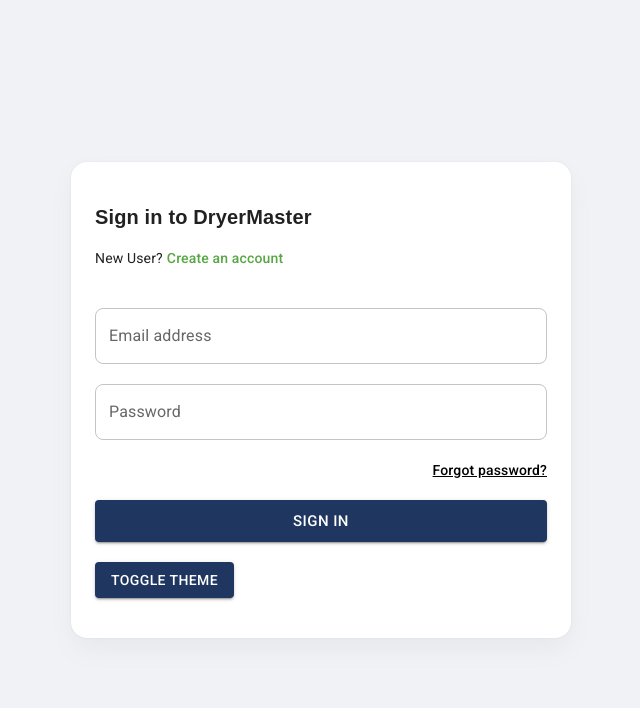
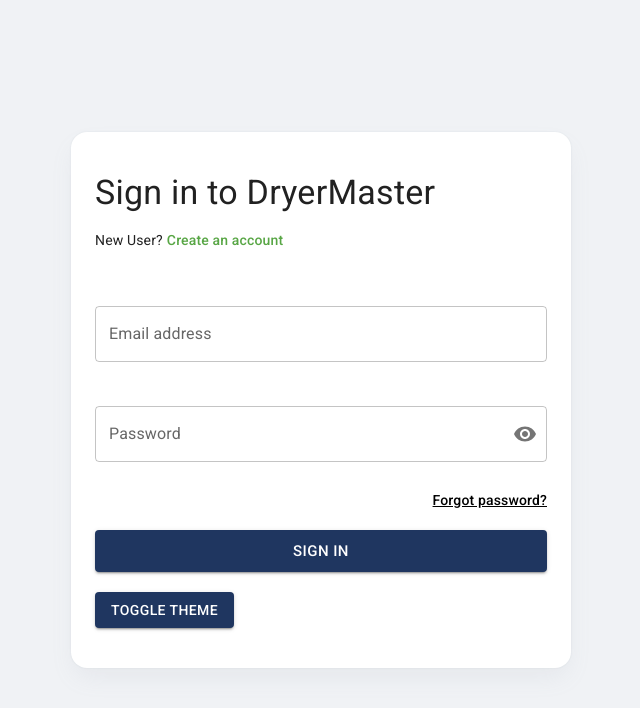
Before and after one commit to inamcode-hub/dm_mobile_ui, a React (Vite) app: page / in a window 1280 px wide. Shown: the top 708 px of the page, without its empty margins (319-959 px from the left). Built offline with nearby package versions, Linux system fonts and the light colour scheme; no server answers.

Commit message:
login UI

```diff
--- a/src/pages/auth/Login.jsx
+++ b/src/pages/auth/Login.jsx
@@ -1,24 +1,64 @@
+import React, { useState } from 'react';
 import styled from '@emotion/styled';
+import {
+  Button,
+  IconButton,
+  InputAdornment,
+  TextField,
+  Typography,
+} from '@mui/material';
+import { Link } from 'react-router-dom';
 import ToggleTheme from '../../components/ToggleTheme';
-import { Button, TextField, Typography } from '@mui/material';
-import { Link } from 'react-router-dom';
+import { Visibility, VisibilityOff } from '@mui/icons-material';
 
+const initialState = {
+  email: '',
+  password: '',
+  showPassword: false,
+  emailError: false,
+  passwordError: false,
+};
 const Login = () => {
+  const [state, setState] = useState(initialState);
+  const { email, password, emailError, passwordError, showPassword } = state;
+
+  const handleShowPassword = () => {
+    setState({ ...state, showPassword: !showPassword });
+  };
+
   const handleSubmit = (e) => {
     e.preventDefault();
-    console.log('submit');
+
+    // Validate email
+    if (!email) {
+      setState((prevState) => ({ ...prevState, emailError: true }));
+    } else {
+      setState((prevState) => ({ ...prevState, emailError: false }));
+    }
+
+    // Validate password
+    if (!password) {
+      setState((prevState) => ({ ...prevState, passwordError: true }));
+    } else {
+      setState((prevState) => ({ ...prevState, passwordError: false }));
+    }
+
+    // If both email and password are valid, proceed with form submission
+    if (!emailError && !passwordError) {
+      console.log('Submit form');
+    }
   };
 
   return (
     <Wrapper>
-      <div className='container'>
-        <div className='heading'>
+      <Container>
+        <Heading>
           <Typography
             variant='h4'
             className='heading-title'>
             Sign in to DryerMaster
           </Typography>
-          <div className='heading-body'>
+          <HeadingBody>
             <Typography
               variant='body2'
               className='new-user'>
@@ -31,24 +71,45 @@
                 Create an account
               </Typography>
             </Link>
-          </div>
-        </div>
+          </HeadingBody>
+        </Heading>
         <form onSubmit={handleSubmit}>
-          <div className='body'>
+          <Body>
             <TextField
               fullWidth
+              type='email'
               label='Email address'
               variant='outlined'
               margin='normal'
+              value={email}
+              onChange={(e) => setState({ ...state, email: e.target.value })}
+              error={emailError}
+              helperText={emailError && 'Please enter your email'}
             />
             <TextField
               fullWidth
               label='Password'
-              type='password'
+              type={showPassword ? 'text' : 'password'}
               variant='outlined'
               margin='normal'
+              value={password}
+              onChange={(e) => setState({ ...state, password: e.target.value })}
+              error={passwordError}
+              helperText={passwordError && 'Password is required'}
+              InputProps={{
+                endAdornment: (
+                  <InputAdornment position='end'>
+                    <IconButton
+                      aria-label='toggle password visibility'
+                      onClick={handleShowPassword}
+                      edge='end'>
+                      {showPassword ? <VisibilityOff /> : <Visibility />}
+                    </IconButton>
+                  </InputAdornment>
+                ),
+              }}
             />
-            <div className='forgot-password'>
+            <ForgotPassword>
               <Link to='/forgot-password'>
                 <Typography
                   variant='body2'
@@ -56,7 +117,7 @@
                   Forgot password?
                 </Typography>
               </Link>
-            </div>
+            </ForgotPassword>
             <Button
               fullWidth
               variant='contained'
@@ -66,9 +127,9 @@
               Sign In
             </Button>
             <ToggleTheme />
-          </div>
+          </Body>
         </form>
-      </div>
+      </Container>
     </Wrapper>
   );
 };
@@ -78,10 +139,11 @@
   width: 100vw;
   display: grid;
   place-items: center;
-  /* gray background color */
   background-color: ${({ theme }) =>
     theme.palette.mode === 'light' && '#f0f2f5'};
-  .container {
+`;
+
+const Container = styled.div`
   transition: box-shadow 300ms cubic-bezier(0.4, 0, 0.2, 1) 0ms;
   box-shadow: rgba(145, 158, 171, 0.2) 0px 0px 2px 0px,
     rgba(145, 158, 171, 0.12) 0px 12px 24px -4px;
@@ -91,19 +153,22 @@
   background-color: ${({ theme }) =>
     theme.palette.mode === 'dark' ? '#333' : 'white'};
   border: ${({ theme }) => theme.palette.mode === 'dark' && '1px solid #333'};
-    .heading {
+  @media (max-width: 600px) {
+    width: 95%;
+  }
+  @media (min-width: 600px) {
+    width: 500px;
+  }
+`;
+
+const Heading = styled.div`
   display: flex;
   flex-direction: column;
   gap: 16px;
   margin-bottom: 40px;
-      .heading-title {
-        margin: 0px;
-        font-weight: 700;
-        line-height: 1.5;
-        font-size: 1.25rem;
-        font-family: 'Public Sans', sans-serif;
-      }
-      .heading-body {
+`;
+
+const HeadingBody = styled.div`
   display: flex;
   flex-direction: row;
   gap: 4px;
@@ -121,38 +186,20 @@
       text-decoration: underline;
     }
   }
-      }
-    }
-    .body {
+`;
+const Body = styled.div`
   display: flex;
   flex-direction: column;
   gap: 20px;
-      .MuiTextField-root {
-        margin: 0px;
-        fieldset {
-          border-radius: 8px;
-        }
-      }
-      .forgot-password {
+`;
+const ForgotPassword = styled.div`
   display: flex;
   justify-content: flex-end;
+
   a {
     color: ${({ theme }) =>
       theme.palette.mode === 'dark' ? 'white' : 'black'};
   }
-      }
-    }
-  }
-  @media (max-width: 600px) {
-    .container {
-      width: 95vw;
-    }
-  }
-  @media (min-width: 600px) {
-    .container {
-      width: 500px;
-    }
-  }
 `;
 
 export default Login;
```
Lines whose indentation alone changed are shown as unchanged.
